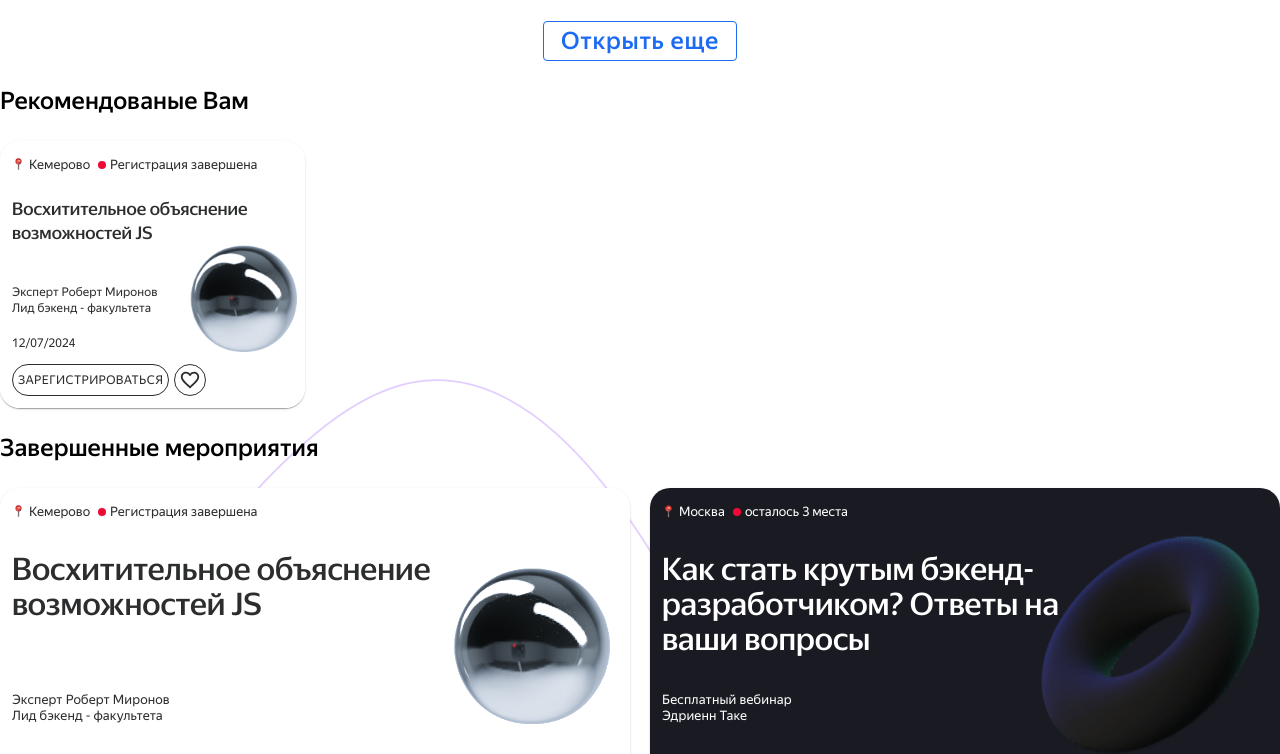
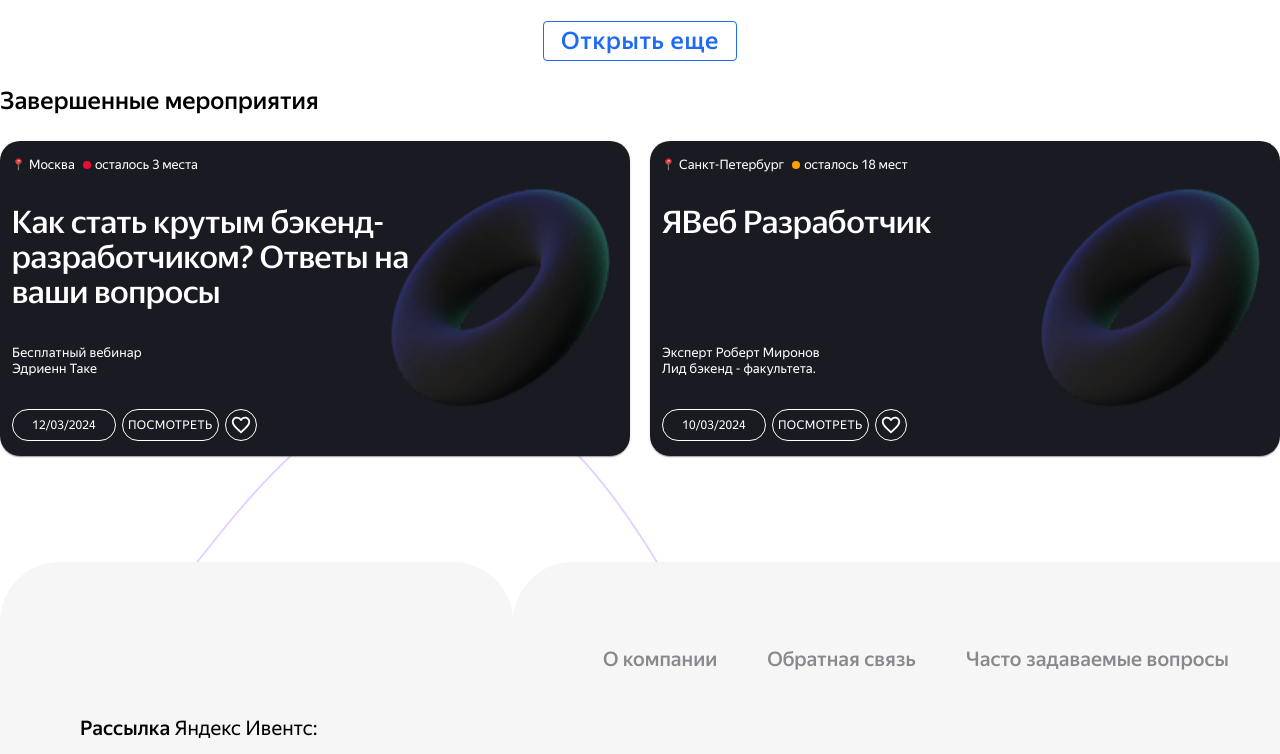
Before and after one commit to First-team-hack/frontend-funtech, a React (Create React App) app: page / in a window 1280 px wide. Shown: the part 1092-1846 px from the top of the page. Built offline with nearby package versions, Linux system fonts and the light colour scheme.

Commit message:
feat: billboard page now get events from state contexts

```diff
--- a/src/components/FilterBar/FilterBar.jsx
+++ b/src/components/FilterBar/FilterBar.jsx
@@ -12,7 +12,7 @@ import { useForm } from 'react-hook-form';
 import useEvent from '../../providers/EventProvider/EventProvider.hook';
 
 function FilterBar() {
-  const { getEvents } = useEvent();
+  const { getFilteredEvents } = useEvent();
   const {
     register,
     handleSubmit,
@@ -28,7 +28,7 @@ function FilterBar() {
     },
   });
   const onSubmit = (filters) => {
-    getEvents(filters);
+    getFilteredEvents(filters);
   };
 
   return (
--- a/src/pages/Billboard/Billboard.jsx
+++ b/src/pages/Billboard/Billboard.jsx
@@ -2,23 +2,24 @@ import './Billboard.css';
 import FilterBar from '../../components/FilterBar/FilterBar';
 import bannerImg from '../../assets/banner.png';
 import { Grid } from '@mui/material';
-import { mockCardsData } from '../../utils/mock-data';
 import EventCard from '../../components/EventCard/EventCard';
 import { useEffect, useState } from 'react';
 import CustomButton from '../../components/CustomButton/CustomButton';
 import useEvent from '../../providers/EventProvider/EventProvider.hook';
+import useProfile from '../../providers/ProfileProvider/ProfileProvider.hook';
 
 function Billboard() {
-  const { events, getEvents } = useEvent();
-  const recommendedEvents = mockCardsData;
-  const completedEvents = mockCardsData;
+  const { filteredEvents, getFilteredEvents, completedEvents, getCompletedEvents } = useEvent();
+  const { isLoggedIn, recommendedEvents } = useProfile();
   const [visibleEvent, setVisibleEvents] = useState(8);
   const showMoreEvents = () => {
     setVisibleEvents((prev) => prev + 8);
   };
 
   useEffect(() => {
-    getEvents();
+    // when page load first time we fetch events with empty filters so we get all events
+    getFilteredEvents();
+    getCompletedEvents();
   }, []);
 
   return (
@@ -28,18 +29,18 @@ function Billboard() {
         <img className="billboard__banner" src={bannerImg} alt="" />
         <section className="billboard__section">
           <h2 className="billboard__section-title">В ближайшее время</h2>
-          {events.length === 0 ? (
-            <div className="billboard__events-not-found">Ничего не найдено</div>
+          {filteredEvents.length === 0 ? (
+            <div className="billboard__events-not-found">Мероприятия не найдены</div>
           ) : (
             <>
               <Grid container spacing="20px">
-                {events.slice(0, visibleEvent).map((event) => (
+                {filteredEvents.slice(0, visibleEvent).map((event) => (
                   <Grid key={event.id} item xs={3}>
                     <EventCard event={event} cardSize="small" />
                   </Grid>
                 ))}
               </Grid>
-              {visibleEvent < events.length && (
+              {visibleEvent < filteredEvents.length && (
                 <CustomButton
                   variant="outlined"
                   onClick={showMoreEvents}
@@ -51,16 +52,18 @@ function Billboard() {
             </>
           )}
         </section>
+        {isLoggedIn && (
           <section className="billboard__section">
             <h2 className="billboard__section-title">Рекомендованые Вам</h2>
             <Grid container spacing="20px">
-            {recommendedEvents.slice(0, 1).map((event) => (
+              {recommendedEvents.map((event) => (
                 <Grid key={event.id} item xs={3}>
                   <EventCard event={event} cardSize="small" />
                 </Grid>
               ))}
             </Grid>
           </section>
+        )}
         <section className="billboard__section">
           <h2 className="billboard__section-title">Завершенные мероприятия</h2>
           <Grid container spacing="20px">
--- a/src/providers/EventProvider/EventProvider.context.jsx
+++ b/src/providers/EventProvider/EventProvider.context.jsx
@@ -1,8 +1,10 @@
 import { createContext } from 'react';
 
 export default createContext({
-  events: [],
-  getEvents: () => {},
+  filteredEvents: [],
+  getFilteredEvents: () => {},
+  completedEvents: [],
+  getCompletedEvents: () => {},
   currentEvent: {},
   setCurrentEvent: () => {},
   isEventRegistrationPopupOpen: false,
--- a/src/providers/EventProvider/EventProvider.jsx
+++ b/src/providers/EventProvider/EventProvider.jsx
@@ -3,7 +3,8 @@ import EventProviderContext from './EventProvider.context';
 import { mockCardsData } from '../../utils/mock-data';
 
 const EventProvider = ({ children }) => {
-  const [events, setEvents] = useState([]);
+  const [filteredEvents, setFilteredEvents] = useState([]);
+  const [completedEvents, setCompletedEvents] = useState([]);
   const [currentEvent, setCurrentEvent] = useState({});
   const [isEventRegistrationPopupOpen, setIsEventRegistrationPopupOpen] = useState(false);
   const [isConfirmPopupOpen, setIsConfirmPopupOpen] = useState(false);
@@ -26,7 +27,7 @@ const EventProvider = ({ children }) => {
     setIsConfirmPopupOpen(false);
   };
 
-  const getEvents = (filters) => {
+  const getFilteredEvents = (filters) => {
     const keyword = filters?.keyword || '';
     const theme = filters?.theme || '';
     const city = filters?.city || '';
@@ -34,14 +35,23 @@ const EventProvider = ({ children }) => {
     const format = filters?.format || '';
 
     //events from server
-    const allEvents = mockCardsData;
+    const allEvents = mockCardsData.filter((event) => event?.title.includes(keyword));
+    //
+    setFilteredEvents(allEvents);
+  };
 
-    setEvents([...allEvents]);
+  const getCompletedEvents = () => {
+    //events from server
+    const completedEventsFromServer = mockCardsData.filter((event) => event?.status === 'complete');
+    //
+    setCompletedEvents(completedEventsFromServer);
   };
 
   const value = {
-    events,
-    getEvents,
+    filteredEvents,
+    getFilteredEvents,
+    completedEvents,
+    getCompletedEvents,
     currentEvent,
     setCurrentEvent,
     isEventRegistrationPopupOpen,
--- a/src/providers/ProfileProvider/ProfileProvider.context.jsx
+++ b/src/providers/ProfileProvider/ProfileProvider.context.jsx
@@ -30,4 +30,7 @@ export default createContext({
   getFavoriteEvents: () => {},
   addFavoriteEvent: () => {},
   deleteFavoriteEvent: () => {},
+
+  recommendedEvents: [],
+  getRecommendedEvents: () => {},
 });
--- a/src/providers/ProfileProvider/ProfileProvider.jsx
+++ b/src/providers/ProfileProvider/ProfileProvider.jsx
@@ -24,6 +24,7 @@ const ProfileProvider = ({ children }) => {
   const [favoriteEvents, setFavoriteEvents] = useState(
     JSON.parse(localStorage.getItem('favoriteEvents')) || []
   );
+  const [recommendedEvents, setRecommendedEvents] = useState([]);
   const [isLoggedIn, setIsLoggedIn] = useState(false);
 
   useEffect(() => {
@@ -37,6 +38,7 @@ const ProfileProvider = ({ children }) => {
     setUserInfo((userInfo) => ({ ...userInfo, ...userDataFromServer }));
     getRegisteredEvents();
     getFavoriteEvents();
+    getRecommendedEvents();
     setIsLoggedIn(true);
   };
 
@@ -57,6 +59,8 @@ const ProfileProvider = ({ children }) => {
       vk: '',
       viber: '',
     });
+    setRegisteredEvents([]);
+    setRecommendedEvents([]);
     setIsLoggedIn(false);
   };
 
@@ -73,7 +77,7 @@ const ProfileProvider = ({ children }) => {
 
   const registerToEvent = (event, userId) => {
     // post register event to server
-    setRegisteredEvents([event, ...registeredEvents]);
+    setRegisteredEvents((prev) => [event, ...prev]);
   };
 
   const cancelRegistrationToEvent = (canceledEvent) => {
@@ -102,6 +106,13 @@ const ProfileProvider = ({ children }) => {
     setFavoriteEvents((prev) => prev.filter((event) => event.id !== deletedEvent.id));
   };
 
+  const getRecommendedEvents = () => {
+    //recom events from server
+    const recommendedEventsFromServer = mockCardsData.slice(15, 18);
+    //
+    setRecommendedEvents(recommendedEventsFromServer);
+  };
+
   const value = {
     userInfo,
     isLoggedIn,
@@ -116,6 +127,8 @@ const ProfileProvider = ({ children }) => {
     getFavoriteEvents,
     addFavoriteEvent,
     deleteFavoriteEvent,
+    recommendedEvents,
+    getRecommendedEvents,
   };
 
   return (
```
Lines whose indentation alone changed are shown as unchanged.
